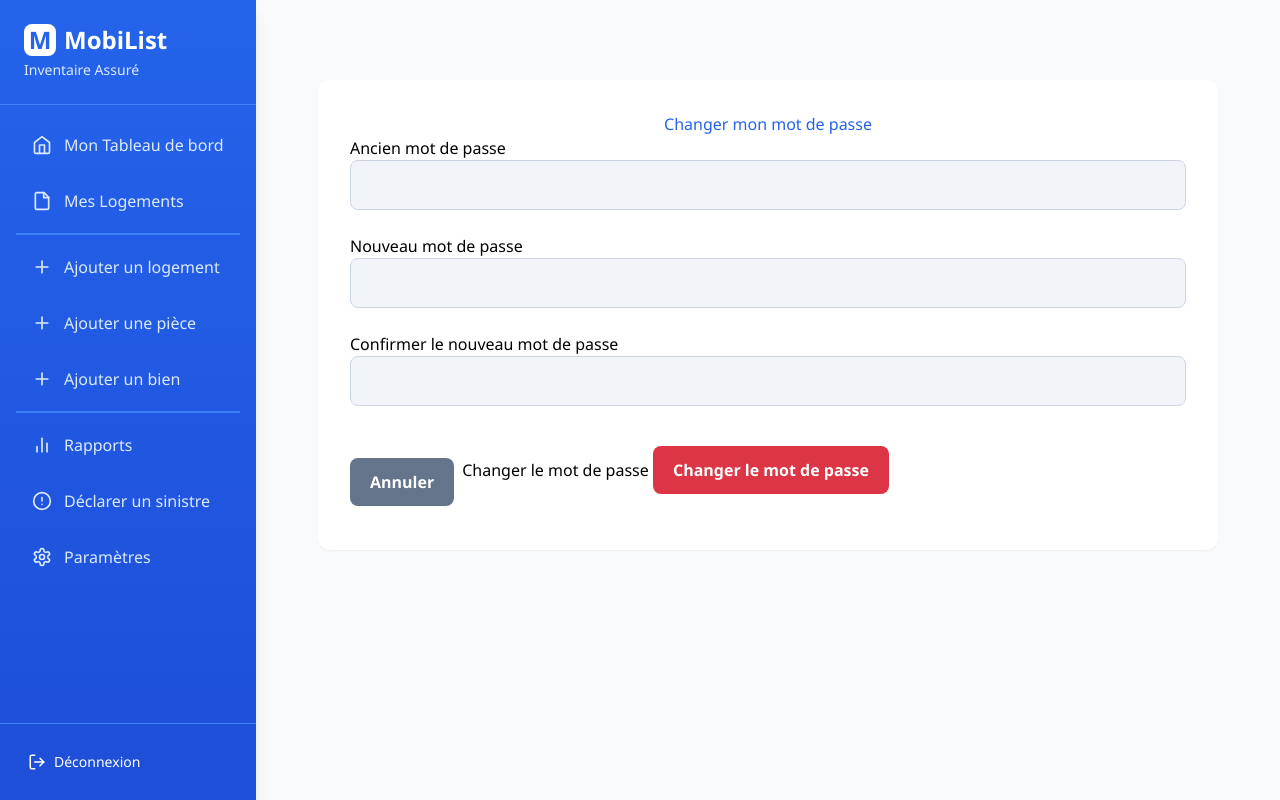
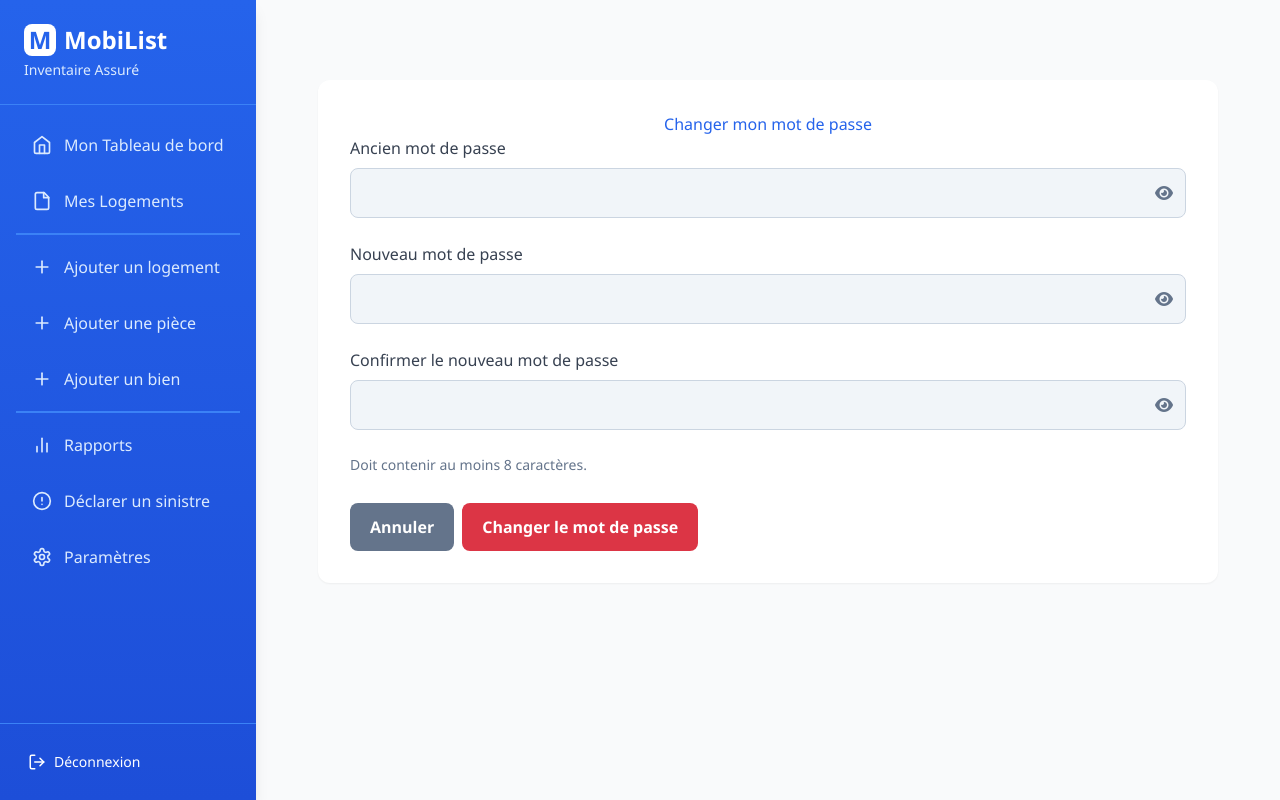
Before and after one commit to Y46ne/SAE_Projet_etudiant, a Flask app: page /changer_mot_de_passe/ in a window 1280 px wide. Run offline with Flask 3, Linux system fonts and the light colour scheme; a user stored in the database is signed in; some libraries are stand-ins or nearby versions.

Commit message:
Correction page modifier mdp

```diff
--- a/monApp/static/css/modification_mdp.css
+++ b/monApp/static/css/modification_mdp.css
@@ -15,6 +15,7 @@ h1 {
     background: #fff;
     border-radius: 0.75rem;
     box-shadow: 0 2px 8px rgba(0,0,0,0.07);
+
     width: 90%;
     max-width: 900px;
 
@@ -65,7 +66,6 @@ hr {
 input[type="submit"].form-control {
     width: auto;
     height: auto;
-
     background-color: #dc3545;
     border: none;
     color: #fff;
@@ -81,6 +81,7 @@ input[type="submit"].form-control {
 input[type="submit"].form-control:hover {
     background-color: #b91c1c;
 }
+
 
 .btn-secondary {
     background-color: #64748b;
@@ -140,3 +141,44 @@ input[type="submit"].form-control:hover {
 .mt-4 {
     margin-top: 1.5rem;
 }
+
+.form-text {
+    font-size: 0.875em;
+    color: #64748b;
+    margin-top: 5px;
+}
+
+.password-wrapper {
+    position: relative;
+}
+
+.toggle-password {
+    position: absolute;
+    right: 1px;
+    top: 1px;
+    bottom: 1px;
+
+    border: none;
+    background: none;
+    padding: 0 12px;
+    cursor: pointer;
+    color: #64748b;
+
+    display: flex;
+    align-items: center;
+
+    border-top-right-radius: 0.5rem;
+    border-bottom-right-radius: 0.5rem;
+}
+
+.toggle-password:hover {
+    color: #2563eb;
+}
+
+.password-wrapper .form-control {
+    padding-right: 45px;
+}
+
+.password-wrapper .form-control.is-invalid {
+    padding-right: 45px;
+}
--- a/monApp/templates/_formhelpers.html
+++ b/monApp/templates/_formhelpers.html
@@ -2,16 +2,38 @@
 
 {% macro render_field(field) %}
   <div class="form-group">
-    {{ field.label }}
+    {{ field.label(class="form-label") }}
+
+    {% if field.type == 'PasswordField' %}
+
+      {% set field_class = 'form-control is-invalid' if field.errors else 'form-control' %}
+
+      <div class="password-wrapper">
+        {{ field(class_=field_class, id=field.id) }}
+
+        {# On ajoute le bouton oeil. Notez l'ID et 'this' #}
+        <button type="button" class="toggle-password" onclick="togglePassword('{{ field.id }}', this)">
+            <i class="fas fa-eye"></i>
+        </button>
+      </div>
+
+    {% else %}
+
+      {% if field.errors %}
+        {{ field(class_="form-control is-invalid") }}
+      {% else %}
+        {{ field(class_="form-control") }}
+      {% endif %}
+
+    {% endif %}
+
     {% if field.errors %}
-      {{ field(class_="form-control is-invalid") }}
       <div class="invalid-feedback">
         {% for error in field.errors %}
           <span>{{ error }}</span>
         {% endfor %}
       </div>
-    {% else %}
-      {{ field(class_="form-control") }}
     {% endif %}
+
   </div>
 {% endmacro %}
--- a/monApp/templates/changer_mot_de_passe.html
+++ b/monApp/templates/changer_mot_de_passe.html
@@ -3,6 +3,7 @@
 
 {% block head %}
 <link rel="stylesheet" href="{{ url_for('static', filename='css/modification_mdp.css') }}">
+<link rel="stylesheet" href="https://cdnjs.cloudflare.com/ajax/libs/font-awesome/6.0.0-beta3/css/all.min.css">
 {% endblock %}
 
 {% block content %}
@@ -31,15 +32,32 @@
 
             <div class="mb-3">
                 {{ render_field(form.confirm_password) }}
+                <div class="form-text">Doit contenir au moins 8 caractères.</div>
             </div>
 
             <hr>
 
             <div class="d-flex justify-content-end gap-2 mt-4">
                 <a href="{{ url_for('parametres') }}" class="btn btn-secondary">Annuler</a>
-                {{ render_field(form.submit) }}
+                {{ form.submit(class="form-control") }}
             </div>
         </form>
     </div>
+
+    <script>
+    function togglePassword(id, button) {
+    const field = document.getElementById(id);
+
+    const toggleIcon = button.querySelector('i');
+
+    if (field.type === 'password') {
+        field.type = 'text';
+        toggleIcon.className = 'fas fa-eye-slash';
+    } else {
+        field.type = 'password';
+        toggleIcon.className = 'fas fa-eye';
+    }
+    }
+    </script>
 </div>
 {% endblock %}
```
